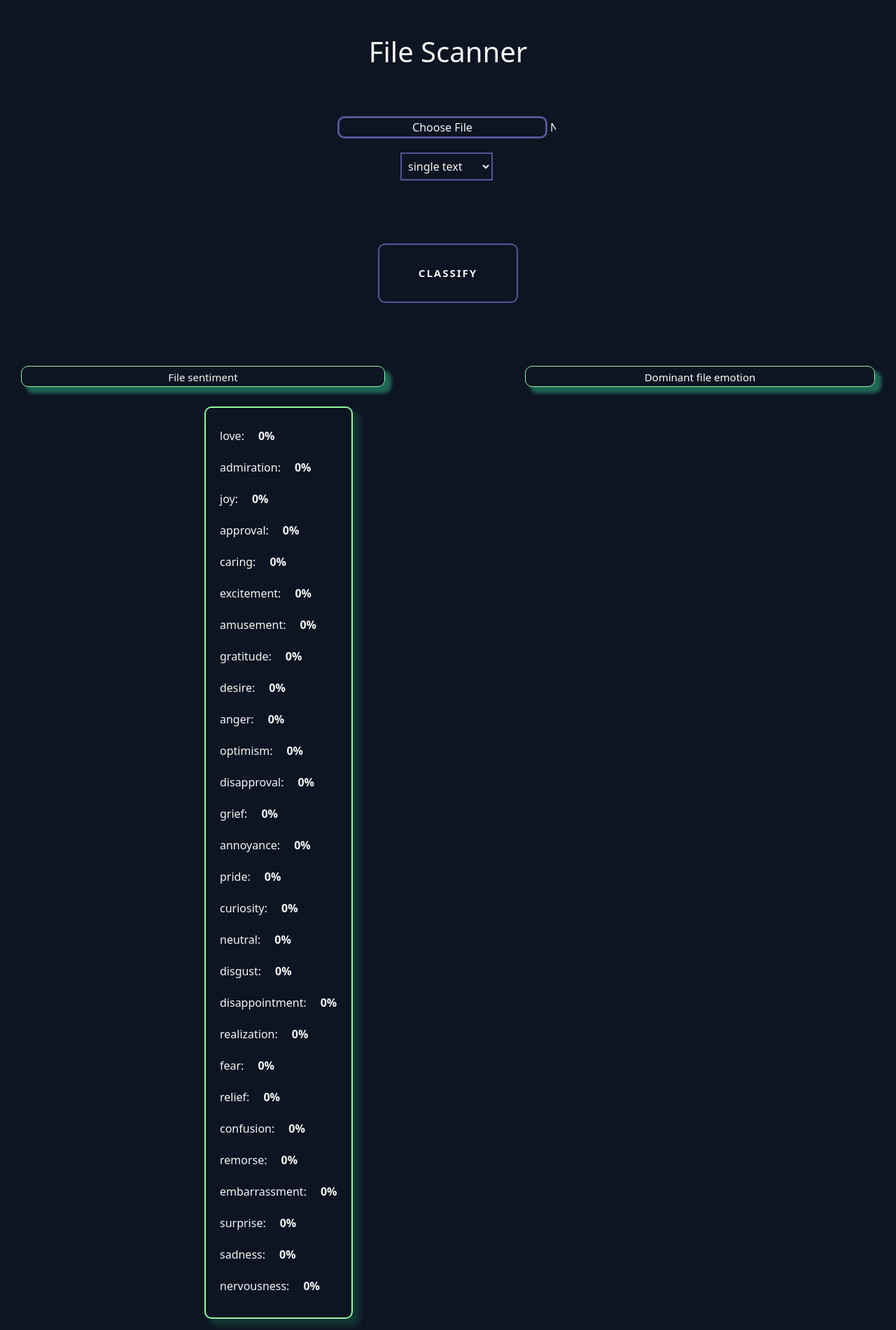
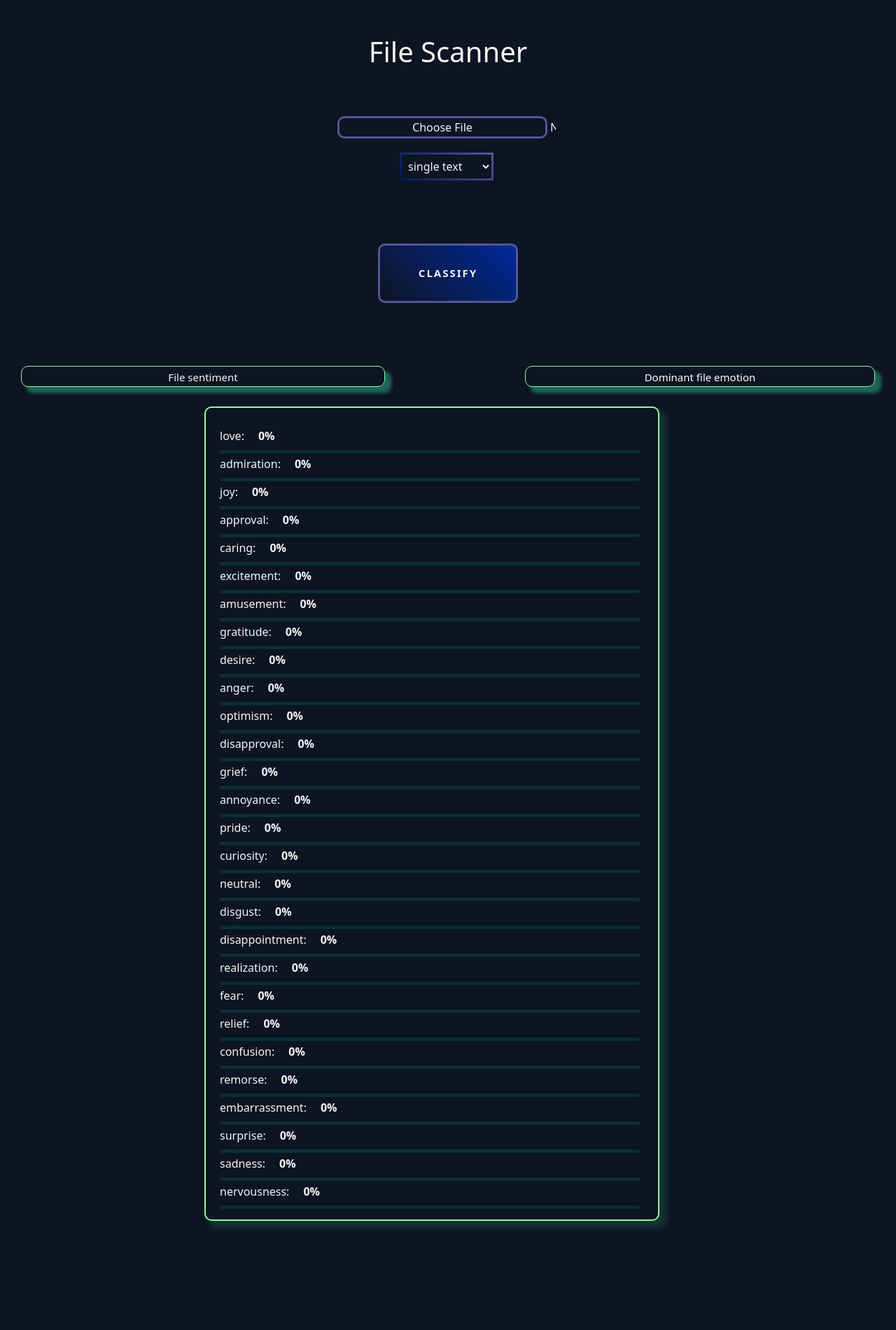
Before and after one commit to nairec/EmotionDetectApp, a Flask app: page /file-scanner in a window 1280 px wide. Shown: the part 50-1951 px from the top of the page at 70% size. After the commit the page ends 1806 px from the top, so only its background shows below. Run offline with Flask 3, Linux system fonts and the light colour scheme.

Commit message:
improved the style of the page

```diff
--- a/main.py
+++ b/main.py
@@ -7,7 +7,6 @@ from googleapiclient.discovery import build
 from google.oauth2.credentials import Credentials
 from googleapiclient.errors import HttpError
 from jinja2 import Environment, PackageLoader
-from operator import itemgetter
 from dotenv import load_dotenv
 import json
 import os
--- a/static/css/file-scanner.css
+++ b/static/css/file-scanner.css
@@ -37,13 +37,14 @@
     outline: none;
     background-color: #0d1422;
     color: whitesmoke;
-    border: 2px #555594 solid;
+    border-width: 3px;
+    border-image: linear-gradient(45deg, #001c53 1%, #555594) 1;
     transition: 0.3s;
 }
 .file-mode:hover{
     background-color: #6b6daf;
     box-shadow: 5px 8px 8px 1px #153a3a;
-    border: 2px #91FA9F solid;
+    border-image: linear-gradient(45deg, #001c53 1%, #91FA9F) 1;
     transition: 0.3s;
 }
 .emotion-div{
--- a/static/css/style.css
+++ b/static/css/style.css
@@ -98,14 +98,15 @@ textarea:hover::placeholder {
     outline: none;
     background-color: #0d1422;
     color: whitesmoke;
-    border: 2px #555594 solid;
+    border-width: 3px;
+    border-image: linear-gradient(45deg, #001c53 1%, #555594) 1;
     transition: 0.3s;
 }
 
 .mode:hover{
     background-color: #6b6daf;
     box-shadow: 5px 8px 8px 1px #153a3a;
-    border: 2px #91FA9F solid;
+    border: 3px #91FA9F solid;
     transition: 0.3s;
 }
 
@@ -128,64 +129,23 @@ button {
     font-size: 15px;
     letter-spacing: 2px;
     color: whitesmoke;
-    border: 2px #555594 solid;
-    border-radius: 4px;
+    border: 3px solid #555594;
     text-transform: uppercase;
     outline: 0;
     overflow:hidden;
-    background: #0d1422;
     z-index: 1;
     cursor: pointer;
     border-radius: 10px;
-    transition:         0.08s ease-in;
-    -o-transition:      0.08s ease-in;
-    -ms-transition:     0.08s ease-in;
-    -moz-transition:    0.08s ease-in;
-    -webkit-transition: 0.08s ease-in;
+    background:linear-gradient(45deg, #0d1422, rgb(0, 42, 155));
+    transition:0.2s ease-in;
 }
 
 .fill:hover {
     color: #91FA9F;
-    border-color: #91FA9F;
-    box-shadow: 4px 4px 10px 2px #153a3a;
-}
-
-.fill:before {
-    content: "";
-    position: absolute;
-    background: #6b6daf;
-    bottom: 0;
-    left: 0;
-    right: 0;
-    top: 100%;
-    z-index: -1;
-    -webkit-transition: top 0.1s ease-in;
-}
-
-.fill:hover:before {
-    top: 0;
-}
-
-.fade:before{
-    content:"→";
-    position:absolute;
-    color:#383736;
-    left: 88%;
-    opacity: 0;
-    -webkit-transition: all 0.2s ease-in;
-}
-
-.fade:hover:before{
-    left:91%;
-    opacity:1;
-}
-
-.fade:hover {
-    border: 0px #fff solid;
-    -webkit-transform: scale(1.04,1.04);
-    -webkit-transition: border 0.3s ease-out;
-    -webkit-transition: transform 250ms cubic-bezier(0.680, -0.550, 0.265, 1.550);
-    transition: transform 250ms cubic-bezier(0.680, -0.550, 0.265, 1.550); ;
+    border: 3px solid #91FA9F;
+    box-shadow: 4px 4px 10px 2px #093864;
+    background:linear-gradient(45deg, rgb(0, 42, 155), #0d1422);
+    transition: 0.3s;
 }
 
 .result-labels{
--- a/static/css/youtube-scanner.css
+++ b/static/css/youtube-scanner.css
@@ -65,7 +65,7 @@
 .emotion-table{
     margin-top: 20px;
     margin-left: 5%;
-    width: fit-content;
+    width: 650px;
     list-style-type: none;
     color: whitesmoke;
     border: 2px #91FA9F solid;
@@ -77,9 +77,20 @@ li{
     line-height: 40px;
 }
 .progress-bar{
+    position: relative;
     height: 5px;
     border-radius: 20px;
+    background:linear-gradient(90deg,#155b63, #26a4b4);
+    z-index: 1;
 }
+.parent_progress_div{
+    position: absolute;
+    z-index: -1;
+    width: 600px;
+    border-radius: 20px;
+    background-color: #0b2e33;
+}
+
 b{
     margin-left: 20px;
 }
--- a/static/files/prueba_short_dividido.txt
+++ /dev/null
@@ -1 +0,0 @@
-Feeling overwhelmed with gratitude, I can't help but reflect on all the amazing people and experiences that have brought me to where I am today; Life has not always been easy, but I am thankful for the lessons learned and the growth that has come from each challenge. With a heart full of appreciation; I look forward to the future and all that it holds.
--- a/templates/file-scanner.html
+++ b/templates/file-scanner.html
@@ -75,34 +75,34 @@
 </div>
 <div class="emotion-div">
   <ul class="emotion-table">
-      <li>love:<b>{{emotion['love']}}%</b><div id="love_progress" class="progress-bar"></div></li>
-      <li>admiration:<b>{{emotion['admiration']}}%</b><div id="admiration_progress" class="progress-bar"></div></li>
-      <li>joy:<b>{{emotion['joy']}}%</b><div id="joy_progress" class="progress-bar"></div></li>
-      <li>approval:<b>{{emotion['approval']}}%</b><div id="approval_progress" class="progress-bar" ></div></li>
-      <li>caring:<b>{{emotion['caring']}}%</b><div id="caring_progress" class="progress-bar" ></div></li>
-      <li>excitement:<b>{{emotion['excitement']}}%</b><div id="excitement_progress" class="progress-bar" ></div></li>
-      <li>amusement:<b>{{emotion['amusement']}}%</b><div id="amusement_progress" class="progress-bar" ></div></li>
-      <li>gratitude:<b>{{emotion['gratitude']}}%</b><div id="gratitude_progress" class="progress-bar" ></div></li>
-      <li>desire:<b>{{emotion['desire']}}%</b><div id="desire_progress" class="progress-bar" ></div></li>
-      <li>anger:<b>{{emotion['anger']}}%</b><div id="anger_progress" class="progress-bar" ></div></li>
-      <li>optimism:<b>{{emotion['optimism']}}%</b><div id="optimism_progress" class="progress-bar" ></div></li>
-      <li>disapproval:<b>{{emotion['disapproval']}}%</b><div id="disapproval_progress" class="progress-bar" ></div></li>
-      <li>grief:<b>{{emotion['grief']}}%</b><div id="grief_progress" class="progress-bar" ></div></li>
-      <li>annoyance:<b>{{emotion['annoyance']}}%</b><div id="annoyance_progress" class="progress-bar" ></div></li>
-      <li>pride:<b>{{emotion['pride']}}%</b><div id="pride_progress" class="progress-bar" ></div></li>
-      <li>curiosity:<b>{{emotion['curiosity']}}%</b><div id="curiosity_progress" class="progress-bar" ></div></li>
-      <li>neutral:<b>{{emotion['neutral']}}%</b><div id="neutral_progress" class="progress-bar" ></div></li>
-      <li>disgust:<b>{{emotion['disgust']}}%</b><div id="disgust_progress" class="progress-bar" ></div></li>
-      <li>disappointment:<b>{{emotion['disappointment']}}%</b><div id="disappointment_progress" class="progress-bar" ></div></li>
-      <li>realization:<b>{{emotion['realization']}}%</b><div id="realization_progress" class="progress-bar" ></div></li>
-      <li>fear:<b>{{emotion['fear']}}%</b><div id="fear_progress" class="progress-bar" ></div></li>
-      <li>relief:<b>{{emotion['relief']}}%</b><div id="relief_progress" class="progress-bar" ></div></li>
-      <li>confusion:<b>{{emotion['confusion']}}%</b><div id="confusion_progress" class="progress-bar" ></div></li>
-      <li>remorse:<b>{{emotion['remorse']}}%</b><div id="remorse_progress" class="progress-bar" ></div></li>
-      <li>embarrassment:<b>{{emotion['embarrassment']}}%</b><div id="embarrassment_progress" class="progress-bar" ></div></li>
-      <li>surprise:<b>{{emotion['surprise']}}%</b><div id="surprise_progress" class="progress-bar" ></div></li>
-      <li>sadness:<b>{{emotion['sadness']}}%</b><div id="sadness_progress" class="progress-bar" ></div></li>
-      <li>nervousness:<b>{{emotion['nervousness']}}%</b><div id="nervousness_progress" class="progress-bar" ></div></li>
+      <li>love:<b>{{emotion['love']}}%</b><div class="parent_progress_div"><div id="love_progress" class="progress-bar"></div></div></li>
+      <li>admiration:<b>{{emotion['admiration']}}%</b><div class="parent_progress_div"><div id="admiration_progress" class="progress-bar"></div></div></li>
+      <li>joy:<b>{{emotion['joy']}}%</b><div class="parent_progress_div"><div id="joy_progress" class="progress-bar"></div></div></li>
+      <li>approval:<b>{{emotion['approval']}}%</b><div class="parent_progress_div"><div id="approval_progress" class="progress-bar" ></div></div></li>
+      <li>caring:<b>{{emotion['caring']}}%</b><div class="parent_progress_div"><div id="caring_progress" class="progress-bar" ></div></div></li>
+      <li>excitement:<b>{{emotion['excitement']}}%</b><div class="parent_progress_div"><div id="excitement_progress" class="progress-bar" ></div></div></li>
+      <li>amusement:<b>{{emotion['amusement']}}%</b><div class="parent_progress_div"><div id="amusement_progress" class="progress-bar" ></div></div></li>
+      <li>gratitude:<b>{{emotion['gratitude']}}%</b><div class="parent_progress_div"><div id="gratitude_progress" class="progress-bar" ></div></div></li>
+      <li>desire:<b>{{emotion['desire']}}%</b><div class="parent_progress_div"><div id="desire_progress" class="progress-bar" ></div></div></li>
+      <li>anger:<b>{{emotion['anger']}}%</b><div class="parent_progress_div"><div id="anger_progress" class="progress-bar" ></div></div></li>
+      <li>optimism:<b>{{emotion['optimism']}}%</b><div class="parent_progress_div"><div id="optimism_progress" class="progress-bar" ></div></div></li>
+      <li>disapproval:<b>{{emotion['disapproval']}}%</b><div class="parent_progress_div"><div id="disapproval_progress" class="progress-bar" ></div></div></li>
+      <li>grief:<b>{{emotion['grief']}}%</b><div class="parent_progress_div"><div id="grief_progress" class="progress-bar" ></div></div></li>
+      <li>annoyance:<b>{{emotion['annoyance']}}%</b><div class="parent_progress_div"><div id="annoyance_progress" class="progress-bar" ></div></div></li>
+      <li>pride:<b>{{emotion['pride']}}%</b><div class="parent_progress_div"><div id="pride_progress" class="progress-bar" ></div></div></li>
+      <li>curiosity:<b>{{emotion['curiosity']}}%</b><div class="parent_progress_div"><div id="curiosity_progress" class="progress-bar" ></div></div></li>
+      <li>neutral:<b>{{emotion['neutral']}}%</b><div class="parent_progress_div"><div id="neutral_progress" class="progress-bar" ></div></div></li>
+      <li>disgust:<b>{{emotion['disgust']}}%</b><div class="parent_progress_div"><div id="disgust_progress" class="progress-bar" ></div></div></li>
+      <li>disappointment:<b>{{emotion['disappointment']}}%</b><div class="parent_progress_div"><div id="disappointment_progress" class="progress-bar" ></div></div></li>
+      <li>realization:<b>{{emotion['realization']}}%</b><div class="parent_progress_div"><div id="realization_progress" class="progress-bar" ></div></div></li>
+      <li>fear:<b>{{emotion['fear']}}%</b><div class="parent_progress_div"><div id="fear_progress" class="progress-bar" ></div></div></li>
+      <li>relief:<b>{{emotion['relief']}}%</b><div class="parent_progress_div"><div id="relief_progress" class="progress-bar" ></div></div></li>
+      <li>confusion:<b>{{emotion['confusion']}}%</b><div class="parent_progress_div"><div id="confusion_progress" class="progress-bar" ></div></div></li>
+      <li>remorse:<b>{{emotion['remorse']}}%</b><div class="parent_progress_div"><div id="remorse_progress" class="progress-bar" ></div></div></li>
+      <li>embarrassment:<b>{{emotion['embarrassment']}}%</b><div class="parent_progress_div"><div id="embarrassment_progress" class="progress-bar" ></div></div></li>
+      <li>surprise:<b>{{emotion['surprise']}}%</b><div class="parent_progress_div"><div id="surprise_progress" class="progress-bar" ></div></div></li>
+      <li>sadness:<b>{{emotion['sadness']}}%</b><div class="parent_progress_div"><div id="sadness_progress" class="progress-bar" ></div></div></li>
+      <li>nervousness:<b>{{emotion['nervousness']}}%</b><div class="parent_progress_div"><div id="nervousness_progress" class="progress-bar" ></div></div></li>
   </ul>
 </div>
 {% endblock %}
```
Also changed, not shown: templates/youtube-scanner.html (+28 -28 lines).
